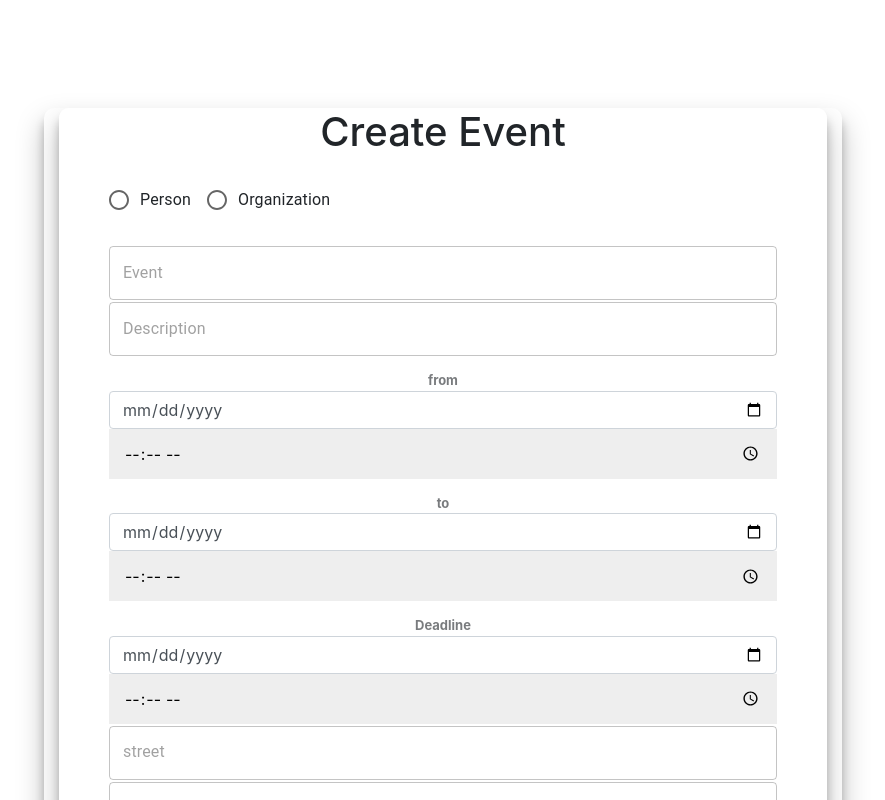
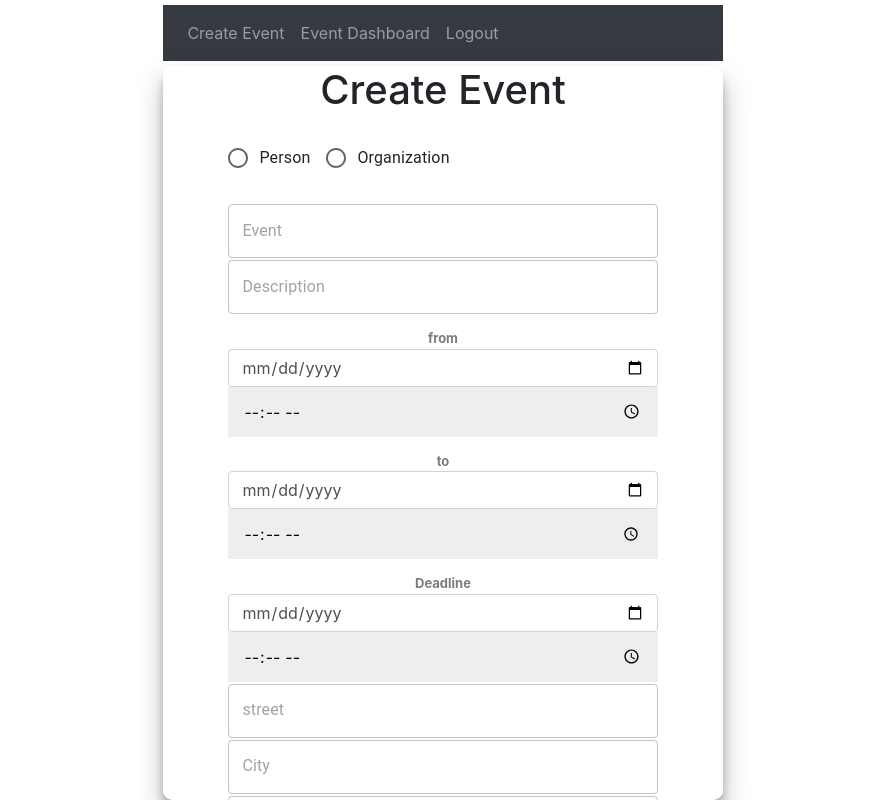
Before and after one commit to kasatsakshi/cmpe275-cloud-event-centre, a React (Create React App) app in the folder client/: page /createevent in a window 1280 px wide. Shown: the top 800 px of the page, without its empty margins (197-1082 px from the left). Built offline with nearby package versions, Linux system fonts and the light colour scheme.

Commit message:
Event Navbar Added

```diff
--- a/client/src/components/CreateEvent.js
+++ b/client/src/components/CreateEvent.js
@@ -9,6 +9,8 @@ import TextField from '@mui/material/TextField';
 import { useState, useEffect } from "react";
 import axios from 'axios';
 import DateTimePicker from 'react-datetime-picker';
+import EventNavbar from "./EventNavbar";
+import './temp.css';
 
 function CreateEvent() {
 
@@ -74,8 +76,10 @@ function CreateEvent() {
   };
 
   return (
-    <div class="container" id="container" style={{ marginTop: '600px' }}>
-      <div className='form-container register-container'>
+    <body>
+    <EventNavbar/>
+    <div class="container">
+      <div>
         <form onSubmit={e => onSubmit(e)}>
           <h1>Create Event</h1>
           <div className='register-radio'>
@@ -264,6 +268,7 @@ function CreateEvent() {
         </form>
       </div>
     </div>
+    </body>
   )
 }
 
--- a/client/src/components/EventDashboard.js
+++ b/client/src/components/EventDashboard.js
@@ -4,33 +4,9 @@ import Register from "./Register";
 import axios from "axios";
 import './temp.css';
 import { Link } from 'react-router-dom';
+import EventNavbar from "./EventNavbar";
 
 function EventDashboard() {
-
-
-  const roomss = [
-    {
-        name:'event1',
-        location:'san jose',
-        type:'active',
-        startDate: '2022-05-12',
-        endDate: '2022-05-14'
-    },
-    {
-        name:'event2',
-        location:'remote',
-        type:'not active',
-        startDate: '2022-05-09',
-        endDate: '2022-05-10'
-    },
-    {
-        name:'event3',
-        location:'remote',
-        type:'active',
-        startDate: '2022-05-03',
-        endDate: '2022-05-12'
-    }
-  ];
 
 
   const [hotels, sethotels] = useState([]);
@@ -119,7 +95,8 @@ function EventDashboard() {
 
   return (
     <body>
-    <div className="container" style={{height:"5000px"}}>
+      <EventNavbar/>
+    <div className="container">
       <div className="cont" style={{height:'100px'}}>
         <div className="row bs p-3 m-5">
 
--- /dev/null
+++ b/client/src/components/EventNavbar.js
@@ -0,0 +1,28 @@
+import React, { useState, useEffect } from "react";
+import 'bootstrap/dist/css/bootstrap.min.css';
+import Register from "./Register";
+import axios from "axios";
+import './temp.css';
+import { Link } from 'react-router-dom';
+
+function EventNavbar() {
+
+
+  return (
+    <nav className="navbar navbar-expand-sm bg-dark navbar-dark" style={{width:"100%"}}>
+    <ul className="navbar-nav">
+      <li className="nav-item">
+      <Link to ="/createevent" className="nav-link">Create Event</Link>
+      </li>
+      <li className="nav-item">
+      <Link to ="/eventdash" className="nav-link">Event Dashboard</Link>
+      </li>
+      <li className="nav-item">
+      <Link to ="/rest_login" className="nav-link">Logout</Link>
+      </li>
+    </ul>
+    </nav>
+  );
+}
+
+export default EventNavbar;
--- a/client/src/components/EventPage.js
+++ b/client/src/components/EventPage.js
@@ -4,6 +4,7 @@ import Register from "./Register";
 import axios from "axios";
 import './temp.css';
 import { Link } from 'react-router-dom';
+import EventNavbar from "./EventNavbar";
 
 function EventPage() {
 
@@ -25,7 +26,7 @@ function EventPage() {
 
   return (
     <body>
-
+         <EventNavbar/>
 
     <div class="card text-center">
   <div class="card-header">
```
